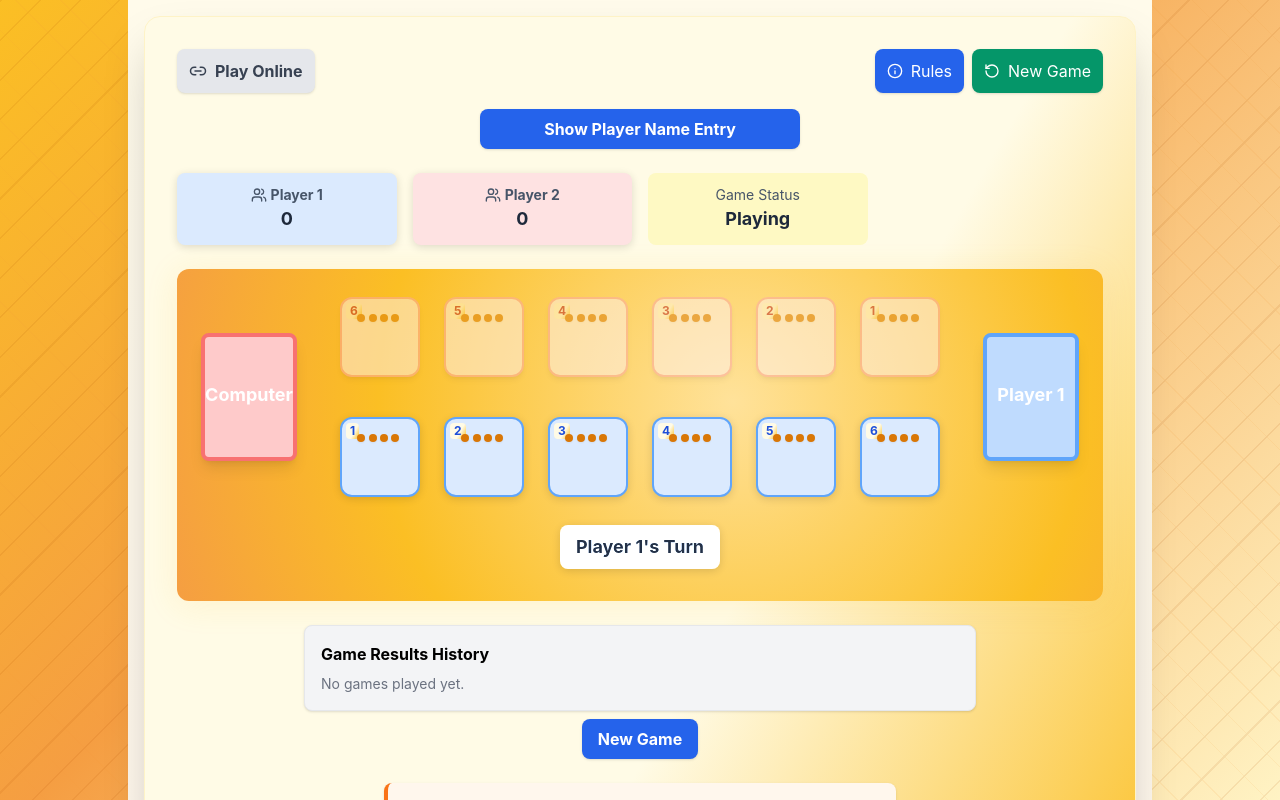
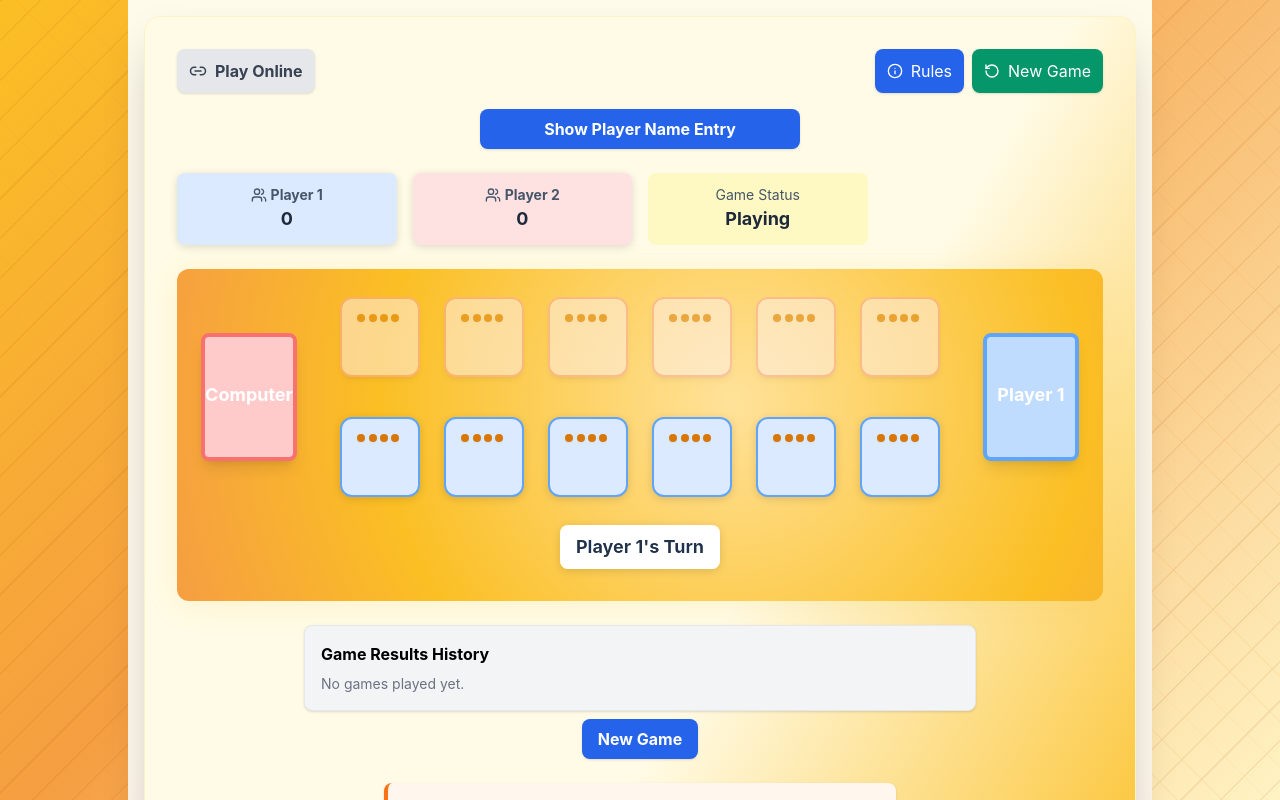
Before and after one commit to Kibrom1/gebeta, a React (Create React App) app: page / in a window 1280 px wide. Shown: the top 800 px of the page. Built offline with nearby package versions, Linux system fonts and the light colour scheme.

Commit message:
removed numbered house

```diff
--- a/src/GebetaGame.js
+++ b/src/GebetaGame.js
@@ -779,7 +779,6 @@ const GebetaGame = () => {
                         style={{ margin: '4px' }}
                         aria-label={`Player 2 House ${actualIndex + 1}`}
                       >
-                        <span className="absolute top-1 left-1 text-xs font-bold text-red-700 bg-white bg-opacity-70 rounded px-1">{actualIndex + 1}</span>
                         {renderSeeds(seeds, houseId)}
                       </div>
                     </Tooltip>
@@ -807,7 +806,6 @@ const GebetaGame = () => {
                         style={{ margin: '4px' }}
                         aria-label={`Player 1 House ${idx + 1}`}
                       >
-                        <span className="absolute top-1 left-1 text-xs font-bold text-blue-700 bg-white bg-opacity-70 rounded px-1">{idx + 1}</span>
                         {renderSeeds(seeds, houseId)}
                       </div>
                     </Tooltip>
```
